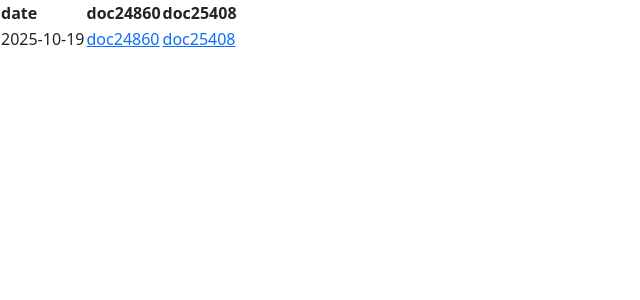
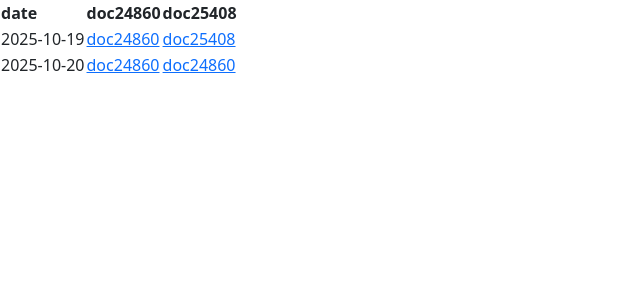
Before and after one commit to awelvor/enoria, a Jekyll site: the page built from celebrations.md, in a window 1280 px wide. Shown: the top 300 px of the page, without its empty margins (0-640 px from the left). Built offline with Jekyll 4.4.1, drawn with Linux system fonts in a browser that asks for light colours; our own code applies the rules of GitHub Pages for plain Markdown files.

Commit message:
Update celebrations.md

```diff
--- a/celebrations.md
+++ b/celebrations.md
@@ -2,3 +2,4 @@
 | date | doc24860 |doc25408|
 |---|---|---|
 |2025-10-19|[doc24860](https://web.enoria.app/tools/documentspdf/?m=666599,684676,623120,667054&cel=6970,6990,6970,6990&ac=87737&titredoc=&doc=24860&orientation=landscape&preview=pdf&format=a4)|[doc25408](https://web.enoria.app/tools/documentspdf/?m=666599,684676,623120,667054&cel=6970,6990,6970,6990&ac=87737&titredoc=&doc=25408&orientation=portrait&preview=html&format=a4)|
+|2025-10-20|[doc24860](https://web.enoria.app/tools/documentspdf/?m=667094,639274&cel=&ac=&titredoc=&doc=24860&orientation=landscape&preview=pdf&format=a4)|[doc24860](https://web.enoria.app/tools/documentspdf/?m=667094,639274&cel=&ac=&titredoc=&doc=25408&orientation=landscape&preview=pdf&format=a4)|
```
